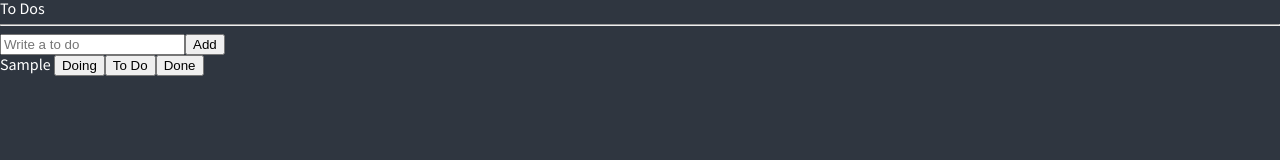
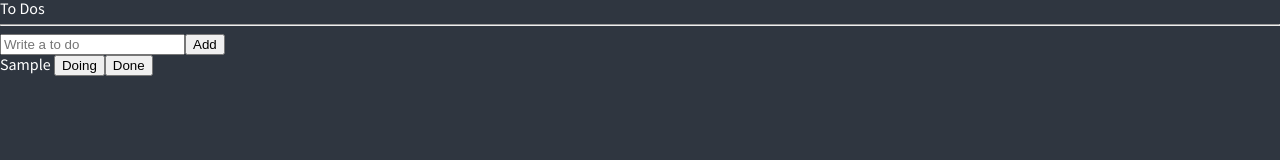
Before and after one commit to junghong0512/react_master, a React (Create React App) app: page / in a window 1280 px wide. Both pictures are taken after typing "Sample" into the empty fields and a click on the button "Add". Shown: the top 160 px of the page. Built offline with nearby package versions, Linux system fonts and the light colour scheme.

Commit message:
#5.13 Categories

```diff
--- a/src/ToDo.tsx
+++ b/src/ToDo.tsx
@@ -1,12 +1,34 @@
-import { IToDo } from "./atoms";
+import React from "react";
+import { useSetRecoilState } from "recoil";
+import { IToDo, toDoState } from "./atoms";
 
 function ToDo({ id, text, category }: IToDo) {
+  const setToDos = useSetRecoilState(toDoState);
+
+  const onClick = (event: React.MouseEvent<HTMLButtonElement>) => {
+    const {
+      currentTarget: { name },
+    } = event;
+  };
+
   return (
     <li>
       <span>{text} </span>
-      <button>Doing</button>
-      <button>To Do</button>
-      <button>Done</button>
+      {category !== "DOING" && (
+        <button name="DOING" onClick={onClick}>
+          Doing
+        </button>
+      )}
+      {category !== "TO_DO" && (
+        <button name="TO_DO" onClick={onClick}>
+          To Do
+        </button>
+      )}
+      {category !== "DONE" && (
+        <button name="DONE" onClick={onClick}>
+          Done
+        </button>
+      )}
     </li>
   );
 }
```
